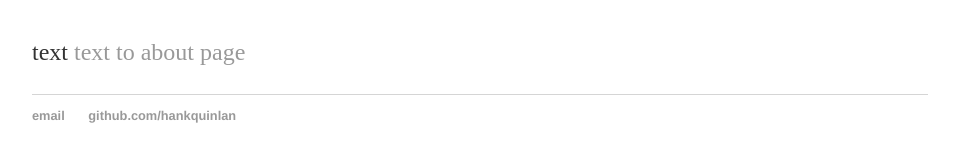
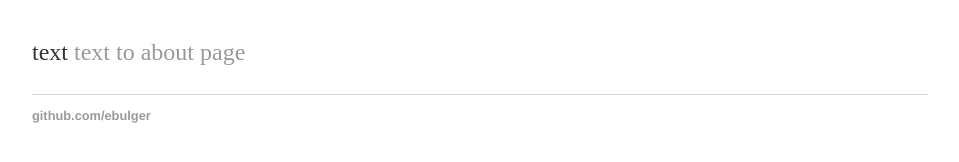
Before and after one commit to ebulger/ebulger.github.io, a Jekyll site: the page built from index.html, in a window 1280 px wide. Shown: the part 161-323 px from the top of the page, without its empty margins (160-1119 px from the left). Built offline with Jekyll 4.4.1, drawn with Linux system fonts in a browser that asks for light colours.

Commit message:
Update default.html

```diff
--- a/_layouts/default.html
+++ b/_layouts/default.html
@@ -21,8 +21,7 @@
 			</div><!-- /.container -->
 			<footer>
 	    		<ul>
-	        		<li><a href="mailto:hankquinlanhub@gmail.com">email</a></li>
-	        		<li><a href="https://github.com/hankquinlan">github.com/hankquinlan</a></li>
+	        		<li><a href="https://github.com/ebulger">github.com/ebulger</a></li>
 				</ul>
 			</footer>
 		</body>
```
